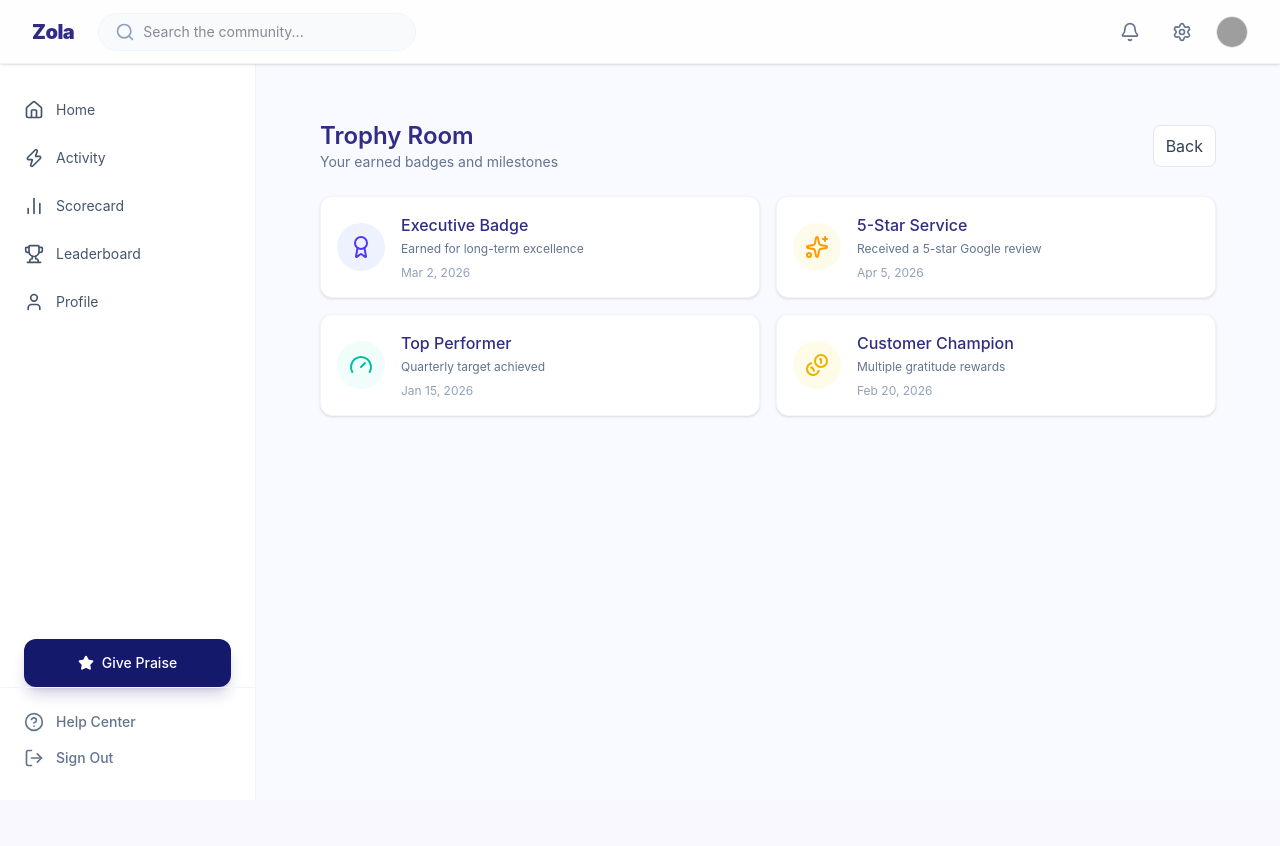
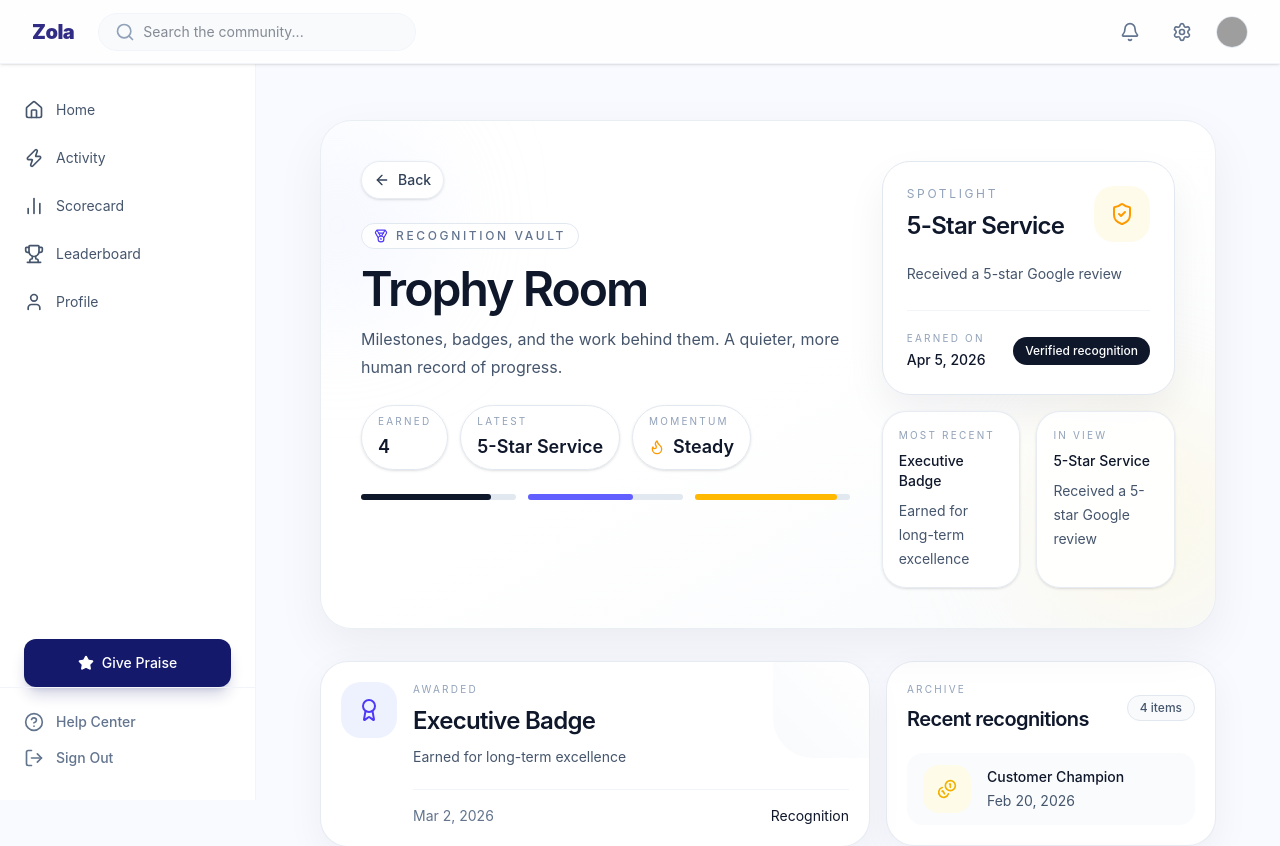
Before and after one commit to nejidevelops/employee-dashboard, a React (Vite) app: page /trophy-room in a window 1280 px wide. Shown: the top 846 px of the page. Before the commit the page ends 800 px from the top, so only its background shows below. Built offline with nearby package versions, Linux system fonts and the light colour scheme; grey boxes are pictures that could not be loaded.

Commit message:
Working on the trophy room UI

```diff
--- a/src/pages/TrophyRoom.tsx
+++ b/src/pages/TrophyRoom.tsx
@@ -1,5 +1,5 @@
 import { useNavigate } from 'react-router-dom';
-import { Award, Sparkles, Gauge, Coins } from 'lucide-react';
+import { Award, Sparkles, Gauge, Coins, ArrowLeft, Medal, ShieldCheck, Flame } from 'lucide-react';
 
 export default function TrophyRoom() {
   const navigate = useNavigate();
@@ -11,43 +11,193 @@ export default function TrophyRoom() {
     { id: 4, title: 'Customer Champion', desc: 'Multiple gratitude rewards', date: 'Feb 20, 2026', icon: Coins, color: 'bg-yellow-50 text-yellow-500' },
   ];
 
+  const earnedCount = trophies.length;
+  const latestTrophy = trophies[1];
+
+  const featuredTrophies = trophies.slice(0, 3);
+  const sideTrophies = trophies.slice(3);
+
   return (
-    <div className="p-6">
-      <div className="max-w-4xl mx-auto">
-        <div className="flex items-center justify-between mb-6">
-          <div>
-            <h1 className="text-2xl font-semibold text-indigo-900">Trophy Room</h1>
-            <p className="text-sm text-slate-500">Your earned badges and milestones</p>
-          </div>
-          <div className="flex items-center gap-3">
+    <div className="mx-auto max-w-7xl px-4 py-6 sm:px-6 lg:px-8">
+      <div className="space-y-8 animate-in fade-in duration-500">
+        <section className="relative overflow-hidden rounded-[32px] border border-slate-200/70 bg-linear-to-br from-white via-white to-slate-50 shadow-[0_18px_50px_rgba(17,24,39,0.06)]">
+          <div className="absolute -left-16 top-6 h-40 w-40 rounded-full bg-indigo-100/45 blur-3xl" />
+          <div className="absolute -right-10 bottom-0 h-56 w-56 rounded-full bg-amber-100/35 blur-3xl" />
+
+          <div className="relative grid gap-8 p-6 md:grid-cols-[1.25fr_0.75fr] md:p-8 lg:p-10">
+            <div className="space-y-6">
               <button
                 onClick={() => navigate(-1)}
-              className="py-2 px-3 bg-white border border-slate-200 rounded-lg text-slate-700 hover:bg-slate-50"
+                className="inline-flex items-center gap-2 rounded-full border border-slate-200/80 bg-white/90 px-3 py-2 text-sm font-medium text-slate-700 shadow-sm transition-colors hover:bg-slate-50"
                 type="button"
               >
+                <ArrowLeft className="h-4 w-4" />
                 Back
               </button>
+
+              <div className="max-w-2xl space-y-4">
+                <div className="inline-flex items-center gap-2 rounded-full border border-slate-200 bg-white/80 px-3 py-1 text-xs font-medium uppercase tracking-[0.22em] text-slate-500">
+                  <Medal className="h-3.5 w-3.5 text-indigo-600" />
+                  Recognition vault
+                </div>
+                <div className="space-y-3">
+                  <h1 className="text-4xl font-semibold tracking-[-0.04em] text-slate-900 sm:text-5xl">
+                    Trophy Room
+                  </h1>
+                  <p className="max-w-xl text-sm leading-7 text-slate-600 sm:text-base">
+                    Milestones, badges, and the work behind them. A quieter, more human record of progress.
+                  </p>
                 </div>
               </div>
 
-        <div className="grid grid-cols-1 sm:grid-cols-2 gap-4">
-          {trophies.map((t) => {
+              <div className="flex flex-wrap items-center gap-3">
+                <div className="rounded-full border border-slate-200 bg-white/80 px-4 py-2 shadow-sm">
+                  <p className="text-[10px] uppercase tracking-[0.22em] text-slate-400">Earned</p>
+                  <p className="mt-1 text-lg font-semibold text-slate-900">{earnedCount}</p>
+                </div>
+                <div className="rounded-full border border-slate-200 bg-white/80 px-4 py-2 shadow-sm">
+                  <p className="text-[10px] uppercase tracking-[0.22em] text-slate-400">Latest</p>
+                  <p className="mt-1 text-lg font-semibold text-slate-900">{latestTrophy.title}</p>
+                </div>
+                <div className="rounded-full border border-slate-200 bg-white/80 px-4 py-2 shadow-sm">
+                  <p className="text-[10px] uppercase tracking-[0.22em] text-slate-400">Momentum</p>
+                  <p className="mt-1 flex items-center gap-2 text-lg font-semibold text-slate-900">
+                    <Flame className="h-4 w-4 text-amber-500" />
+                    Steady
+                  </p>
+                </div>
+              </div>
+
+              <div className="grid gap-3 sm:grid-cols-3">
+                <div className="h-1.5 rounded-full bg-slate-200">
+                  <div className="h-1.5 w-[84%] rounded-full bg-slate-900" />
+                </div>
+                <div className="h-1.5 rounded-full bg-slate-200">
+                  <div className="h-1.5 w-[68%] rounded-full bg-indigo-500" />
+                </div>
+                <div className="h-1.5 rounded-full bg-slate-200">
+                  <div className="h-1.5 w-[92%] rounded-full bg-amber-400" />
+                </div>
+              </div>
+            </div>
+
+            <div className="grid gap-4">
+              <article className="rounded-[28px] border border-slate-200 bg-white p-6 shadow-[0_18px_40px_rgba(15,23,42,0.06)]">
+                <div className="flex items-start justify-between gap-4">
+                  <div>
+                    <p className="text-xs uppercase tracking-[0.22em] text-slate-400">Spotlight</p>
+                    <h2 className="mt-2 text-2xl font-semibold tracking-[-0.03em] text-slate-900">{latestTrophy.title}</h2>
+                  </div>
+                  <div className={`flex h-14 w-14 items-center justify-center rounded-[20px] ${latestTrophy.color}`}>
+                    <ShieldCheck className="h-6 w-6" />
+                  </div>
+                </div>
+
+                <p className="mt-5 max-w-sm text-sm leading-6 text-slate-600">{latestTrophy.desc}</p>
+
+                <div className="mt-6 flex items-center justify-between border-t border-slate-100 pt-5">
+                  <div>
+                    <p className="text-[10px] uppercase tracking-[0.22em] text-slate-400">Earned on</p>
+                    <p className="mt-1 text-sm font-medium text-slate-900">{latestTrophy.date}</p>
+                  </div>
+                  <div className="rounded-full bg-slate-900 px-3 py-1.5 text-xs font-medium text-white">
+                    Verified recognition
+                  </div>
+                </div>
+              </article>
+
+              <div className="grid gap-4 sm:grid-cols-2">
+                <div className="rounded-[24px] border border-slate-200/80 bg-white/90 p-4 shadow-sm">
+                  <p className="text-[10px] uppercase tracking-[0.22em] text-slate-400">Most recent</p>
+                  <p className="mt-2 text-sm font-medium text-slate-900">{featuredTrophies[0].title}</p>
+                  <p className="mt-2 text-sm leading-6 text-slate-600">{featuredTrophies[0].desc}</p>
+                </div>
+                <div className="rounded-[24px] border border-slate-200/80 bg-white/90 p-4 shadow-sm">
+                  <p className="text-[10px] uppercase tracking-[0.22em] text-slate-400">In view</p>
+                  <p className="mt-2 text-sm font-medium text-slate-900">{featuredTrophies[1].title}</p>
+                  <p className="mt-2 text-sm leading-6 text-slate-600">{featuredTrophies[1].desc}</p>
+                </div>
+              </div>
+            </div>
+          </div>
+        </section>
+
+        <section className="grid gap-4 lg:grid-cols-[1.25fr_0.75fr]">
+          <div className="grid gap-4 sm:grid-cols-2">
+            {featuredTrophies.map((t, index) => {
+              const Icon = t.icon;
+              const isLarge = index === 0;
+
+              return (
+                <article
+                  key={t.id}
+                  className={`group relative overflow-hidden rounded-[28px] border border-slate-200/80 bg-white p-5 shadow-[0_12px_38px_rgba(15,23,42,0.05)] transition-all duration-200 hover:-translate-y-1 hover:shadow-[0_20px_48px_rgba(15,23,42,0.08)] ${isLarge ? 'sm:col-span-2' : ''}`}
+                >
+                  <div className="absolute right-0 top-0 h-24 w-24 rounded-bl-[40px] bg-linear-to-bl from-transparent to-slate-50" />
+
+                  <div className="relative flex items-start gap-4">
+                    <div className={`flex h-14 w-14 shrink-0 items-center justify-center rounded-[20px] ${t.color}`}>
+                      <Icon className="h-6 w-6" />
+                    </div>
+
+                    <div className="min-w-0 flex-1">
+                      <p className="text-[10px] uppercase tracking-[0.22em] text-slate-400">Awarded</p>
+                      <h3 className={`mt-2 font-semibold tracking-[-0.03em] text-slate-900 ${isLarge ? 'text-2xl' : 'text-lg'}`}>
+                        {t.title}
+                      </h3>
+                      <p className="mt-2 max-w-prose text-sm leading-6 text-slate-600">{t.desc}</p>
+
+                      <div className="mt-5 flex items-center justify-between border-t border-slate-100 pt-4 text-sm">
+                        <p className="text-slate-500">{t.date}</p>
+                        <span className="text-slate-900">Recognition</span>
+                      </div>
+                    </div>
+                  </div>
+                </article>
+              );
+            })}
+          </div>
+
+          <aside className="space-y-4">
+            <div className="rounded-[28px] border border-slate-200/80 bg-white p-5 shadow-[0_12px_38px_rgba(15,23,42,0.05)]">
+              <div className="flex items-center justify-between gap-3">
+                <div>
+                  <p className="text-[10px] uppercase tracking-[0.22em] text-slate-400">Archive</p>
+                  <h3 className="mt-2 text-xl font-semibold tracking-[-0.03em] text-slate-900">Recent recognitions</h3>
+                </div>
+                <div className="rounded-full border border-slate-200 bg-slate-50 px-3 py-1 text-xs font-medium text-slate-600">
+                  4 items
+                </div>
+              </div>
+
+              <div className="mt-5 space-y-4">
+                {sideTrophies.map((t) => {
                   const Icon = t.icon;
                   return (
-              <div key={t.id} className="bg-white p-4 rounded-xl shadow-sm border border-slate-100 flex gap-4 items-center">
-                <div className={`w-12 h-12 rounded-full flex items-center justify-center shrink-0 ${t.color}`}>
-                  <Icon className="w-6 h-6" />
+                    <div key={t.id} className="flex items-center gap-4 rounded-2xl bg-slate-50/80 px-4 py-3">
+                      <div className={`flex h-12 w-12 items-center justify-center rounded-2xl ${t.color}`}>
+                        <Icon className="h-5 w-5" />
                       </div>
-                <div>
-                  <p className="font-medium text-indigo-900">{t.title}</p>
-                  <p className="text-xs text-slate-500 mt-1">{t.desc}</p>
-                  <p className="text-xs text-slate-400 mt-2">{t.date}</p>
+                      <div className="min-w-0 flex-1">
+                        <p className="text-sm font-medium text-slate-900">{t.title}</p>
+                        <p className="mt-1 text-sm text-slate-600">{t.date}</p>
                       </div>
                     </div>
                   );
                 })}
               </div>
             </div>
+
+            <div className="rounded-[28px] border border-slate-200/80 bg-slate-900 p-5 text-white shadow-[0_16px_40px_rgba(15,23,42,0.12)]">
+              <p className="text-[10px] uppercase tracking-[0.22em] text-white/60">Tone</p>
+              <p className="mt-2 text-xl font-semibold tracking-[-0.03em]">Clean, confident, and calm.</p>
+              <p className="mt-3 text-sm leading-6 text-white/70">
+                The composition is intentionally less literal and more editorial, which keeps the page feeling natural.
+              </p>
+            </div>
+          </aside>
+        </section>
+      </div>
     </div>
   );
 }
```
Lines whose indentation alone changed are shown as unchanged.
